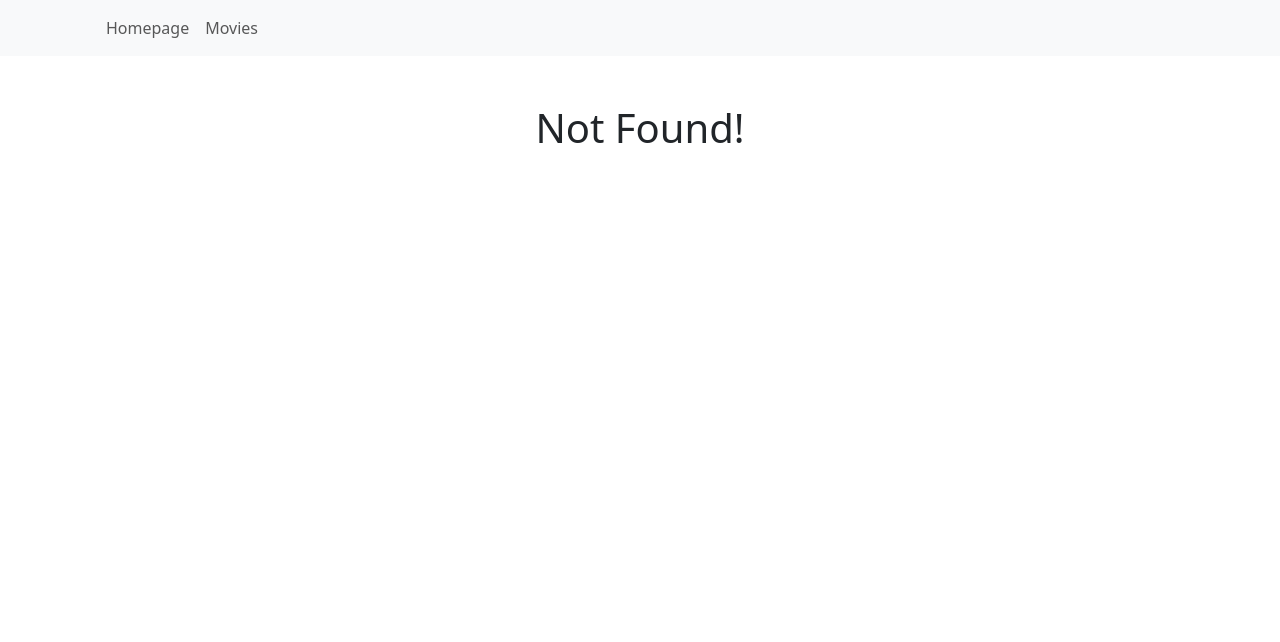
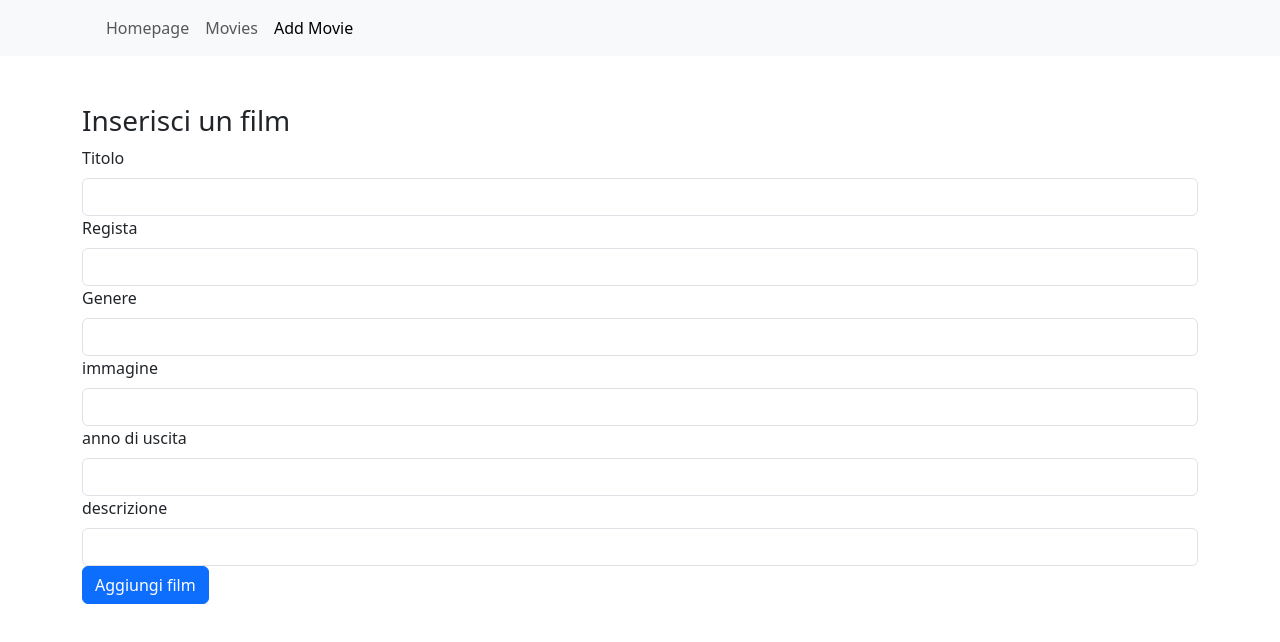
Before and after one commit to ElioSpena/webapp-react, a React (Vite) app: page /movies-form in a window 1280 px wide. Before the commit this address had no page. Shown: the top 642 px of the page. Built offline with nearby package versions, Linux system fonts and the light colour scheme.

Commit message:
feat: creato componente form nuovo film

```diff
--- a/components/ReviewForm.jsx
+++ b/components/ReviewForm.jsx
@@ -46,7 +46,7 @@ export default function ReviewForm({ movieId, updateMovie }) {
   }
 
   return (
-    <form onSubmit={handleSubmit} action="post">
+    <form onSubmit={handleSubmit}>
       <div>
         <label className="form-label" htmlFor="name">
           Nome
@@ -81,13 +81,12 @@ export default function ReviewForm({ movieId, updateMovie }) {
         <label className="form-label" htmlFor="text">
           Recensione
         </label>
-        <input
+        <textarea
           required
           className={`form-control ${error.text ? "is-invalid" : ""}`}
           name="text"
           value={review.text}
           onChange={updateReview}
-          type="textarea"
           id="text"
         />
         {error.text && <div className="invalid-feedback">{error.text}</div>}
--- a/data/navLinks.js
+++ b/data/navLinks.js
@@ -7,5 +7,9 @@ const navLinks = [
     title: "Movies",
     path: "/movies",
   },
+  {
+    title: "Add Movie",
+    path: "/movies-form",
+  },
 ];
 export default navLinks;
--- a/pages/Movies.jsx
+++ b/pages/Movies.jsx
@@ -25,7 +25,6 @@ export default function Movies() {
       })
       .finally(() => setLoad(false));
   }, []);
-
 
   function handleSearch(event) {
     event.preventDefault();
@@ -68,6 +67,7 @@ export default function Movies() {
               Cerca
             </button>
           </form>
+
           <div className="row row-cols-1 row-cols-md-2 row-cols-lg-3 g-1 my-4">
             {movies.map((m) => (
               <div className="col" key={m.slug}>
--- /dev/null
+++ b/pages/NewMovieForm.jsx
@@ -0,0 +1,138 @@
+import { useState } from "react";
+import axios from "axios";
+
+export default function NewMovieForm() {
+  const movieData = {
+    title: "",
+    director: "",
+    genre: "",
+    image: "",
+    release_year: "",
+    abstract: "",
+  };
+
+  const [newMovie, setNewMovie] = useState(movieData);
+
+  function updateMovie(event) {
+    const value = event.target.value;
+    const key = event.target.name;
+
+    setNewMovie({
+      ...newMovie,
+      [key]: value,
+    });
+  }
+
+  function handleSubmit(event) {
+    event.preventDefault();
+
+    axios.post("http://localhost:3000/movies", newMovie).then((res) => {
+      setNewMovie({ ...movieData });
+      console.log("film aggiunto", res);
+    });
+
+    return;
+  }
+
+  return (
+    <section>
+      <h3>Inserisci un film</h3>
+
+      <form onSubmit={handleSubmit}>
+        <div>
+          <label className="form-label" htmlFor="title">
+            Titolo
+          </label>
+          <input
+            required
+            className="form-control"
+            name="title"
+            value={newMovie.title}
+            onChange={updateMovie}
+            type="text"
+            id="title"
+          />
+        </div>
+
+        <div>
+          <label className="form-label" htmlFor="director">
+            Regista
+          </label>
+          <input
+            required
+            className="form-control"
+            name="director"
+            value={newMovie.director}
+            onChange={updateMovie}
+            type="text"
+            id="director"
+          />
+        </div>
+
+        <div>
+          <label className="form-label" htmlFor="genre">
+            Genere
+          </label>
+          <input
+            required
+            className="form-control"
+            name="genre"
+            value={newMovie.genre}
+            onChange={updateMovie}
+            type="text"
+            id="genre"
+          />
+        </div>
+
+        <div>
+          <label className="form-label" htmlFor="image">
+            immagine
+          </label>
+          <input
+            required
+            className="form-control"
+            name="image"
+            value={newMovie.image}
+            onChange={updateMovie}
+            type="text"
+            id="image"
+          />
+        </div>
+
+        <div>
+          <label className="form-label" htmlFor="release-year">
+            anno di uscita
+          </label>
+          <input
+            required
+            className="form-control"
+            name="release_year"
+            value={newMovie.release_year}
+            onChange={updateMovie}
+            type="number"
+            id="release-year"
+          />
+        </div>
+
+        <div>
+          <label className="form-label" htmlFor="abstract">
+            descrizione
+          </label>
+          <input
+            required
+            className="form-control"
+            name="abstract"
+            value={newMovie.abstract}
+            onChange={updateMovie}
+            type="text"
+            id="abstract"
+          />
+        </div>
+
+        <button className="btn btn-primary" type="submit">
+          Aggiungi film
+        </button>
+      </form>
+    </section>
+  );
+}
--- a/src/App.jsx
+++ b/src/App.jsx
@@ -4,6 +4,7 @@ import Homepage from "../pages/Homepage";
 import Movies from "../pages/Movies";
 import MovieDetails from "../pages/MovieDetails";
 import NotFound from "../pages/notFound";
+import NewMovieForm from "../pages/NewMovieForm";
 
 function App() {
   return (
@@ -14,6 +15,7 @@ function App() {
             <Route path="/" element={<Homepage />} />
             <Route path="/movies" element={<Movies />} />
             <Route path="/movies/:slug" element={<MovieDetails />} />
+            <Route path="/movies-form" element={<NewMovieForm />} />
             <Route path="*" element={<NotFound />} />
           </Route>
         </Routes>
```
